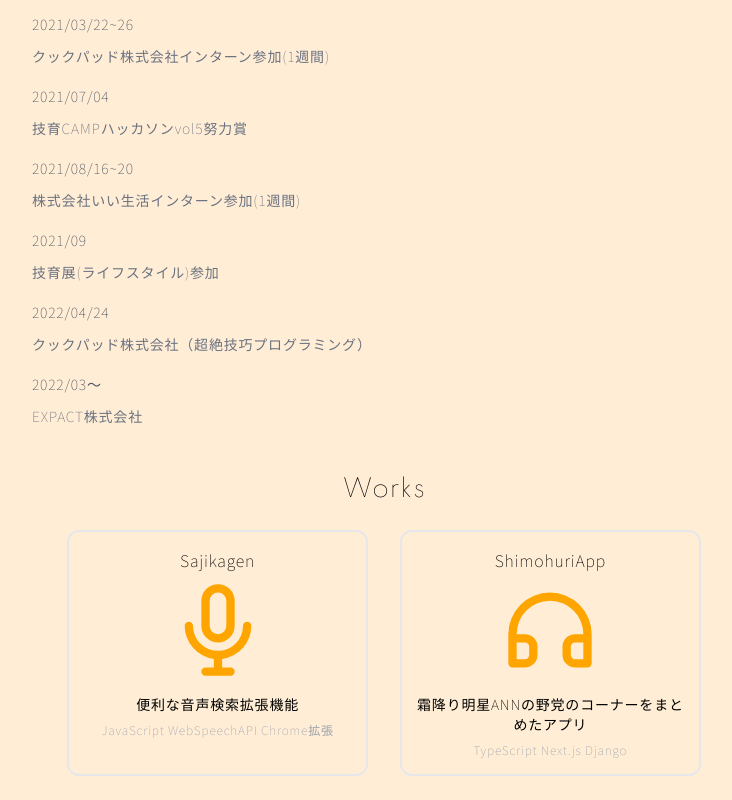
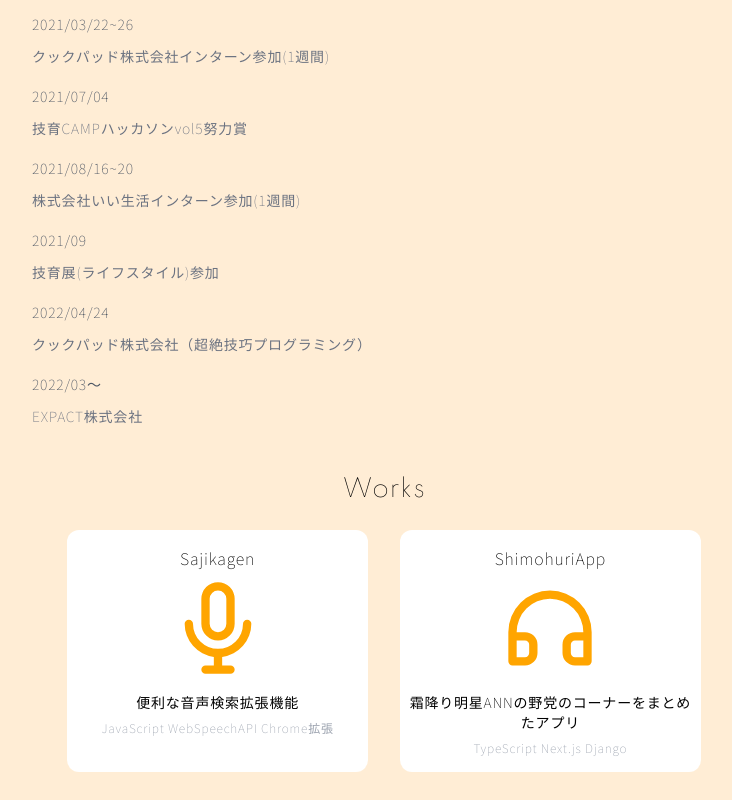
Before and after one commit to onikun94/portfolio, a Next.js app: page / in a window 1280 px wide. Shown: the part 758-1558 px from the top of the page, without its empty margins (256-988 px from the left). Built offline with nearby package versions, Linux system fonts and the light colour scheme.

Commit message:
change color

```diff
--- a/src/components/profile/Work.tsx
+++ b/src/components/profile/Work.tsx
@@ -11,7 +11,7 @@ type WorkPageProps = {
 
 const Work: VFC<WorkPageProps> = (props) => {
   return (
-    <div className="p-2 m-4 w-2/5 text-center hover:bg-gray-200 rounded-xl border-2">
+    <div className="p-2 m-4 w-2/5 text-center bg-white hover:bg-orange-300 rounded-xl  ">
       <a className="text-lg " href={props.link}>
         <div className="m-2 text-base">{props.title}</div>
         <div className="text-center">
```
